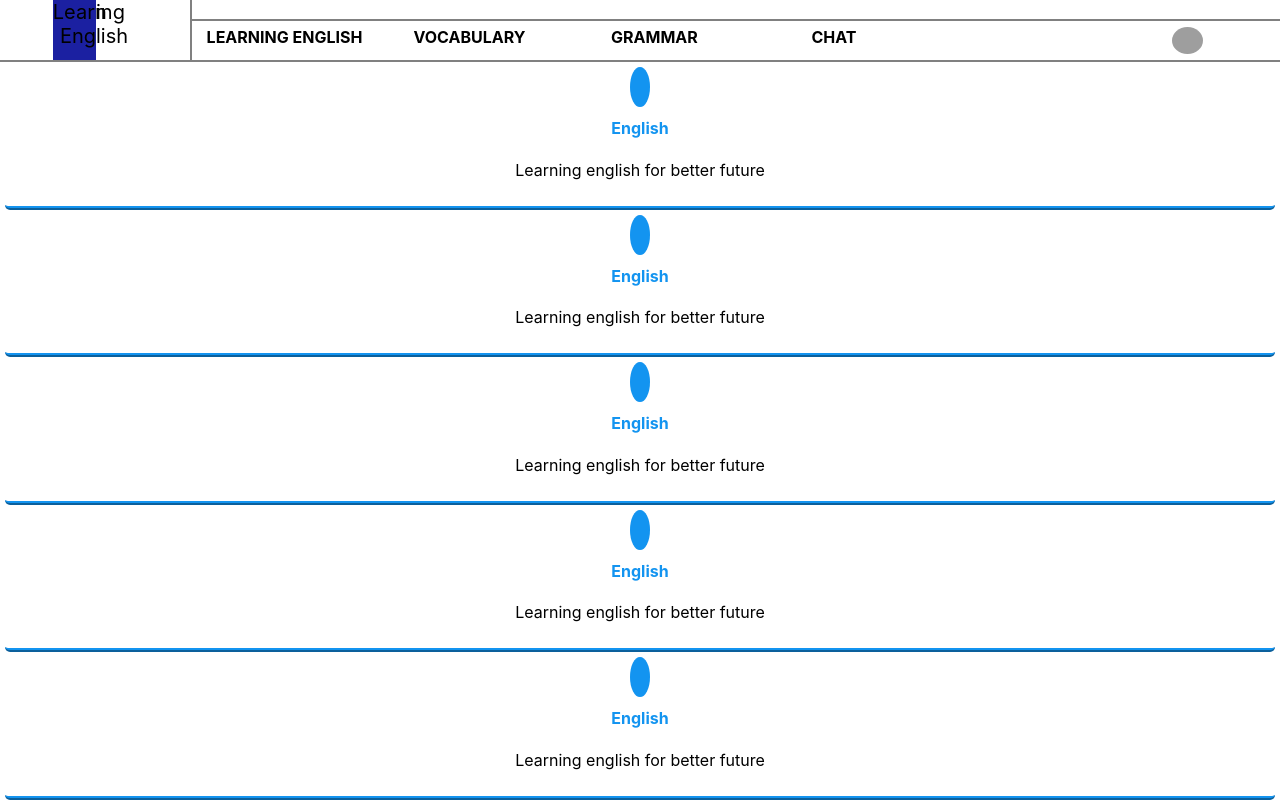
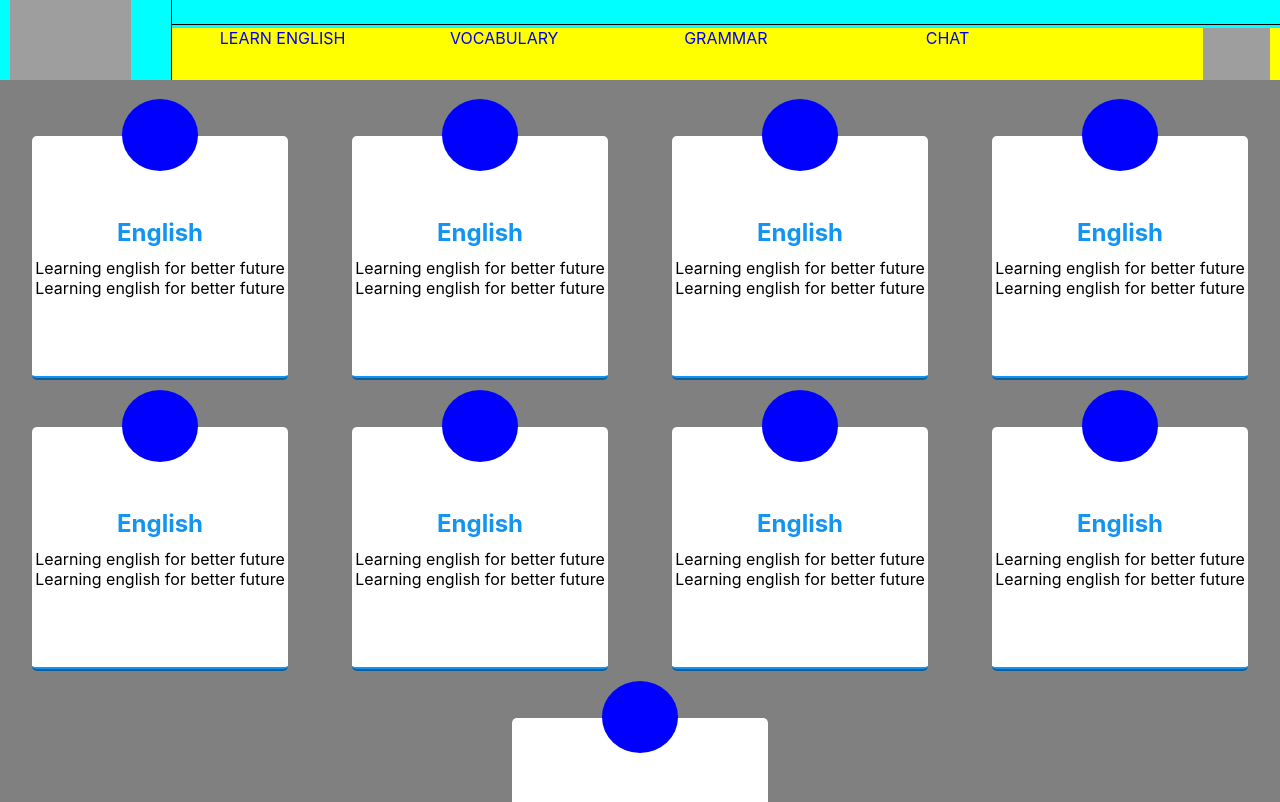
Before and after one commit to neilnguyen2208/Baotri_UI, a React (Create React App) app: page / in a window 1280 px wide. Shown: the top 802 px of the page. Built offline with nearby package versions, Linux system fonts and the light colour scheme; grey boxes are pictures that could not be loaded.

Commit message:
Update Home Page

```diff
--- a/package.json
+++ b/package.json
@@ -6,6 +6,7 @@
     "@testing-library/jest-dom": "^4.2.4",
     "@testing-library/react": "^9.3.2",
     "@testing-library/user-event": "^7.1.2",
+    "font-awesome": "^4.7.0",
     "react": "^16.13.1",
     "react-dom": "^16.13.1",
     "react-router-dom": "^5.1.2",
--- a/src/App.css
+++ b/src/App.css
@@ -1,38 +1,6 @@
-.App {
-  text-align: center;
+.App{
+  top: 0px;
+  bottom: 0px;
+  width: 100%;
+  height: 100%;
 }
-
-.App-logo {
-  height: 40vmin;
-  pointer-events: none;
-}
-
-@media (prefers-reduced-motion: no-preference) {
-  .App-logo {
-    animation: App-logo-spin infinite 20s linear;
-  }
-}
-
-.App-header {
-  background-color: #282c34;
-  min-height: 100vh;
-  display: flex;
-  flex-direction: column;
-  align-items: center;
-  justify-content: center;
-  font-size: calc(10px + 2vmin);
-  color: white;
-}
-
-.App-link {
-  color: #61dafb;
-}
-
-@keyframes App-logo-spin {
-  from {
-    transform: rotate(0deg);
-  }
-  to {
-    transform: rotate(360deg);
-  }
-}
--- a/src/components/CategoryItem/CategoryItem.css
+++ b/src/components/CategoryItem/CategoryItem.css
@@ -1,42 +1,58 @@
 
-.categoryitem{
+.CategoryItem{
     color: black;
-    margin: 5px;
-    padding: 10px;
     border-radius: 5px;
     box-shadow: yellow 3px;
     border-bottom: ridge 4px #1394f0;
     background-color: white;
+    width: 100%;
+    height: 100%;
 }
 
-h4{
+.CategoryItem .Title{
     color: #1394f0;
 }
 
-i{
-    width: auto;
-    height: auto;
-    color: white;
-    padding: 10px;
-    border-radius: 50%;
-    background-color: #1394f0;
+.CategoryItem .Link{
+    text-align: center;
+    text-decoration: none;
 }
 
-i:hover{
-    padding: 8px;
-    border: solid green 2px;
+.CategoryItem .Link:hover .Icon{
+    margin: 0px;
+    border: solid green 3px;
 }
 
-a{
-    text-decoration: none;
-    text-decoration-color: #1394f0;
-}
-
-a:hover{
+.CategoryItem .Link:hover .Title{
     text-decoration: underline;
     text-decoration-color: #1394f0;
 }
 
-p{
-    font-size: 16px;
+.CategoryItem .Link .Title{
+    width: 100%;
+    height: 10%;
+    margin: 0px;
+    font-size: 24px;
+    text-decoration: none;
 }
+
+.CategoryItem .Link .Icon{
+    position: relative;
+    text-align: center;
+    display: inline-block;
+    font-size: 2em;
+    height: 30%;
+    width: 30%;
+    margin: 3px;
+    background-color: blue;
+    border-radius: 50%;
+    top: -40px;
+}
+
+.CategoryItem .Description{
+    position: relative;
+    text-align: center;
+    width: 100%;
+    height: 50%;
+    text-decoration: none;
+}
--- a/src/components/CategoryItem/CategoryItem.js
+++ b/src/components/CategoryItem/CategoryItem.js
@@ -1,5 +1,6 @@
 import React, {Component} from 'react'
 import './CategoryItem.css'
+import '../../../node_modules/font-awesome/css/font-awesome.min.css'
 
 class CategoryItem extends Component{
     constructor(props){
@@ -8,12 +9,12 @@ class CategoryItem extends Component{
 
     render() {
         return (
-            <div class = "categoryitem">
-                <a href = "./">
-                    <i class = "fas fa-book-open"></i>
-                    <h4 class="title">{this.props.item.name ? this.props.item.name : "Home"}</h4>
+            <div class = "CategoryItem">
+                <a className="Link" href = "./">
+                    <i className = "fas fa-book-open Icon"></i>
+                    <h4 class="Title">{this.props.item.name ? this.props.item.name : "Home"}</h4>
                 </a>
-                <p>
+                <p className="Description">
                     {this.props.item.description ? this.props.item.description : "Description"}
                 </p>
             </div>
--- a/src/components/Header/Header.css
+++ b/src/components/Header/Header.css
@@ -1,119 +1,119 @@
-
-.header{
+.Header{
+    position: fixed;
     width: 100%;
-    top: 0px;
-    left: 0px;
-    z-index: 9999;
-    position: relative;
-    background-color: white;
-    border-bottom:  solid gray 2px;
+    height: 10%;
+    background-color: aqua;
+    text-decoration-color: black;
+    box-sizing: border-box;
 }
 
-.header-grid-1 {
-    display: grid;
-    width: 100%;
-    grid-template-rows: 60px;
-    grid-template-columns: 15% 85%
-}
-.col-1{
-    display: grid;
-    grid-column: 1;
-    grid-row: 1;
-    grid-template-columns: 50% 50%;
-    grid-template-rows: auto;
-    font-size: 20px;
+.Header_Navigation{
+    display: flex;
+    height: 100%;
+    align-self: center;
 }
 
-.col-1-col-1{
-    grid-column: 1;
-    grid-row: 1;
-    text-align: end;
-    margin-left: 55%;
-    background-color: #1b20a1;
+.Header_Logo{
+    position: relative;
+    display: inline-block;
+    width: 10%;
+    height: 100%;
+    padding-left: 10px;
 }
 
-.col-1-col-2{
-    text-align: start;
-    grid-column: 2;
-    grid-row: 1;
-    /* padding-right: 5px; */
-    border-right: 2px solid gray;
-    color: black;
+.Header_Logo_Image{
+    display: block;
+    position: absolute;
+    width: 100%;
+    height: 100%;
+    top: 0px;
 }
 
-.col-2{
-    display: grid;
-    grid-column: 2;
-    grid-row: 1;
-    grid-template-columns: auto;
-    grid-template-rows: 35% 65%;
-    background-color: white;
-}
-.col-2-row-1{
-    grid-column: 1;
-    grid-row: 1;
-    border-bottom: 2px solid gray;
+
+.Header_Vertical_Line{
+    margin-left: 50px;
+    height: 100%;
+    float: left;
+    border-left: solid black 1px;
 }
 
-.col-2-row-2{
-    grid-column: 1;
-    grid-row: 2;
-    display: grid;
-    grid-template-columns: 17% 17% 17% 16% 16% 17%;
-    grid-template-rows: 100%;
-    color: black;
-    align-self: center;
-    font-size: medium;
-    font-weight: bold;
+.Header_Row{
+    position: relative;
+    width: 100%;
+    height: 100%;
 }
 
-.col-2-row-2-col-1{
-    border: 0px;
-    grid-row: 1;
-    grid-column: 1;
-}
-.col-2-row-2-col-2{
-    border: 0px;
-    grid-row: 1;
-    grid-column: 2;
-}
-.col-2-row-2-col-3{
-    border: 0px;
-    grid-row: 1;
-    grid-column: 3;
-}
-.col-2-row-2-col-4{
-    border: 0px;
-    grid-row: 1;
-    grid-column: 4;
-}
-.col-2-row-2-col-5{
-    border: 0px;
-    grid-row: 1;
-    grid-column: 5;
-}
-.col-2-row-2-col-6{
-    border: 0px;
-    grid-row: 1;
-    grid-column: 6;
+.Header_Horizontal_Line{
+    position: absolute;
+    border-bottom: solid black 1px;
+    width: 100%;
+    height: 30%;
 }
 
-a{
-    color: black;
+.Header_Item{
+    position: absolute;
+    background-color: yellow;
+    display: flex;
+    width: 100%;
+    align-items: center;
+    justify-content: center;
+    height: 65%;
+    top: 35%;
+    left: 0px;
 }
 
-a:hover{
-    text-decoration: none;
+.Header_Item a{
+    height: 100%;
+    width: 100%;
+    text-decoration-line: none;
+    text-align: center;
 }
 
-img{
-    border-radius: 50%;
-    height: 100%;
-    width: 17%;
+.Header_Item ul:hover a{
+    text-decoration-line: underline;
+    text-decoration-color: blue;
+    color: blue;
 }
 
-.col-2-row-2-col-1:hover, .col-2-row-2-col-2:hover,
-.col-2-row-2-col-3:hover, .col-2-row-2-col-4:hover,
-.col-2-row-2-col-6:hover{
-    color: #1394f0;
+.Header_Item ul{
+    margin: 0px;
+    position: relative;
+    height: 100%;
 }
+
+.Header_Item ul:hover{
+    border-top: solid blue 3px !important;
+    cursor: pointer;
+}
+
+[class*=Item_]{
+    width: 20%;
+    margin: 0px;
+    padding: 0px;
+    align-self: center;
+    align-items: center;
+    text-align: center;
+}
+
+.Item_Profile_Picture{
+    position: relative;
+    display: inline-block;
+    align-self: center;
+    width: 20%;
+    height: 100%;
+}
+
+.Header_Item ul.Item_Profile_Picture:hover{
+    clear: both;
+    border-top: 0px !important;
+}
+
+.Item_Profile_Picture img{
+    display: block;
+    position: absolute;
+    width: 30%;
+    height: 100%;
+    top: 0px;
+    right: 0px;
+    margin-right: 10px;
+}
--- a/src/components/Header/Header.js
+++ b/src/components/Header/Header.js
@@ -1,70 +1,47 @@
-import React, {Component} from 'react'
+import React, { Component } from "react";
 import './Header.css'
-import { Redirect } from 'react-router-dom';
 
 class Header extends Component{
-
     constructor(props){
         super(props);
-        this.handleChatClick= handleChatClick.bind(this);
         this.state={
-            dropdownChatItem: [
-                {
-                    name: "Chat 1 to 1",
-                    link: "/"
-                },
-                {
-                    name: "Room chat",
-                    link: "/"
-                }
-            ]
+            profile_img_src: "https://scontent-xsp1-2.xx.fbcdn.net/v/t1.0-9/74614813_2350567138590702_6072388714871390208_n.jpg?_nc_cat=107&_nc_sid=09cbfe&_nc_ohc=iQ8i3VyfQzMAX_mQ6uy&_nc_ht=scontent-xsp1-2.xx&oh=406f413d0aeabb4cf2055bdd95c76144&oe=5EB28754"
         }
     }
 
     render(){
         return(
-            <div class="header">
-                <section class="header-grid-1">
-                    <section class="col-1">
-                        <div class="col-1-col-1">
-                            Learn<br></br>Eng
+            <header className="Header">
+                <nav className="Header_Navigation">
+                    <div className="Header_Logo">
+                        <a href="/">
+                            <img className="Header_Logo_Image" src="https://scontent-xsp1-2.xx.fbcdn.net/v/t1.0-9/74614813_2350567138590702_6072388714871390208_n.jpg?_nc_cat=107&_nc_sid=09cbfe&_nc_ohc=iQ8i3VyfQzMAX_mQ6uy&_nc_ht=scontent-xsp1-2.xx&oh=406f413d0aeabb4cf2055bdd95c76144&oe=5EB28754"></img>
+                        </a>
+                    </div>
+                    <div className="Header_Vertical_Line"></div>
+                    <div class="Header_Row">
+                        <div className="Header_Horizontal_Line"></div>
+                        <div className="Header_Item">
+                            <ul className="Item_LearnEnglish">
+                                <a href="/">LEARN ENGLISH</a>
+                            </ul>
+                            <ul className="Item_Vocabulary">
+                                <a href="/">VOCABULARY</a>
+                            </ul>
+                            <ul className="Item_Grammar">
+                                <a href="/">GRAMMAR</a>
+                            </ul>
+                            <ul className="Item_Chat">
+                                <a href="/">CHAT</a>
+                            </ul>
+                            <ul className="Item_Profile_Picture">
+                                <img src={this.state.profile_img_src}></img>
+                            </ul>
                         </div>
-                        <div class="col-1-col-2">
-                            ing<br></br>lish
-                        </div>
-                    </section>
-                    <section class="col-2">
-                        <div class="col-2-row-1">
-                        </div>
-                        <div class="col-2-row-2">
-                            <a href="/home"><label class="col-2-row-2-col-1">
-                                LEARNING ENGLISH
-                            </label></a>
-                            <a href="/home"><label class="col-2-row-2-col-2">
-                                VOCABULARY
-                            </label></a>
-                            <a href="/home"><label class="col-2-row-2-col-3">
-                                GRAMMAR
-                            </label></a>
-                            <a href="/home"><label class="col-2-row-2-col-4" onClick={handleChatClick}>
-                                CHAT
-                            </label></a>
-                            <label class="col-2-row-2-col-5" >
-
-                            </label>
-                            <label class="col-2-row-2-col-6">
-                                <img src="https://scontent-sin6-1.xx.fbcdn.net/v/t1.0-9/74614813_2350567138590702_6072388714871390208_n.jpg?_nc_cat=107&_nc_sid=85a577&_nc_ohc=TC_YKdJGNtMAX8wE74f&_nc_ht=scontent-sin6-1.xx&oh=11afbfca5000e981b61ed546f8c768af&oe=5EAA9E54"></img>
-                            </label>
-                        </div>
-                    </section>
-                </section>
-            </div>
+                    </div>
+                </nav>
+            </header>
         );
     }
 }
-
-function handleChatClick(){
-
-}
-
 export default Header;
--- a/src/pages/Home/Home.css
+++ b/src/pages/Home/Home.css
@@ -1,4 +1,52 @@
 
-.content{
+.Home{
+    position: fixed;
+    width: 100%;
+    height: 100%;
+    margin: 0px;
+    padding: 0px;
+}
+
+.Home .Home_Header{
+    top:0px;
+    width: 100%;
+    height: 10%;
+    bottom: 0px;
+    left: 0px;
+}
+
+.Home .Content{
+    position: relative;
+    overflow: scroll;
+    width: 100%;
+    height: 90%;
     background-color: gray;
+    padding-top: 20px;
 }
+
+.Home .Content .Content_Row{
+    display: flex;
+    flex-direction: row;
+    justify-content: space-around;
+    flex-flow: wrap;
+    height: 90%;
+    width: 100%;
+    margin-top: 10px;
+}
+
+.Home .Content .Home_Footer{
+    position: relative;
+    top: 90%;
+    background-color: darkorange;
+    height: 10%;
+    width: 100%;
+}
+
+.Home .Content .Content_Row .Item{
+    box-sizing: border-box;
+    list-style: none;
+    text-align: center;
+    width: 20%;
+    height: 240px;
+    margin: 2%;
+}
--- a/src/pages/Home/Home.js
+++ b/src/pages/Home/Home.js
@@ -3,6 +3,7 @@ import CategoryItem from '../../components/CategoryItem/CategoryItem';
 import { Container, Col, Row } from 'reactstrap';
 import Header from "../../components/Header/Header.js";
 import './Home.css'
+import Footer from '../../components/Footer/Footer';
 
 class Home extends Component{
 
@@ -12,37 +13,47 @@ class Home extends Component{
             items:[{
                 src: "",
                 name: "English",
-                description: "Learning english for better future"
+                description: "Learning english for better future Learning english for better future"
             },
             {
                 src: "",
                 name: "English",
-                description: "Learning english for better future"
+                description: "Learning english for better future Learning english for better future"
             },
             {
                 src: "",
                 name: "English",
-                description: "Learning english for better future"
+                description: "Learning english for better future Learning english for better future"
             },
             {
                 src: "",
                 name: "English",
-                description: "Learning english for better future"
+                description: "Learning english for better future Learning english for better future"
             },
             {
                 src: "",
                 name: "English",
-                description: "Learning english for better future"
+                description: "Learning english for better future Learning english for better future"
             },
             {
                 src: "",
                 name: "English",
-                description: "Learning english for better future"
+                description: "Learning english for better future Learning english for better future"
             },
             {
                 src: "",
                 name: "English",
-                description: "Learning english for better future"
+                description: "Learning english for better future Learning english for better future"
+            },
+            {
+                src: "",
+                name: "English",
+                description: "Learning english for better future Learning english for better future"
+            },
+            {
+                src: "",
+                name: "English",
+                description: "Learning english for better future Learning english for better future"
             }
         ]
         }
@@ -51,19 +62,24 @@ class Home extends Component{
     render(){
          let cards = this.state.items.map((item)=>{
              return(
-                 <Col sm="4" key={item.name}>
-                     <CategoryItem item={item}></CategoryItem>
-                 </Col>
+                <div className="Item">
+                    <CategoryItem item={item}></CategoryItem>
+             </div>
              );
          })
         return(
-            <div>
-                <Header></Header>
-                <Container fluid={true} class="content">
-                    <Row xs="3">
-                        {cards}
-                    </Row>
-                </Container>
+            <div className="Home">
+                <div class="Home_Header">
+                    <Header></Header>
+                </div>
+                <div class="Content">
+                   <div className="Content_Row">
+                       {cards}
+                   </div>
+                   <div className="Home_Footer">
+                       <Footer></Footer>
+                   </div>
+                </div>
             </div>
         );
     }
```
Also changed, not shown: src/App.js (+10 -1 lines), src/components/Footer/Footer.css (+28 -0 lines), src/components/Footer/Footer.js (+23 -0 lines), 1 other file (tests, documents, lock files or other folders).
